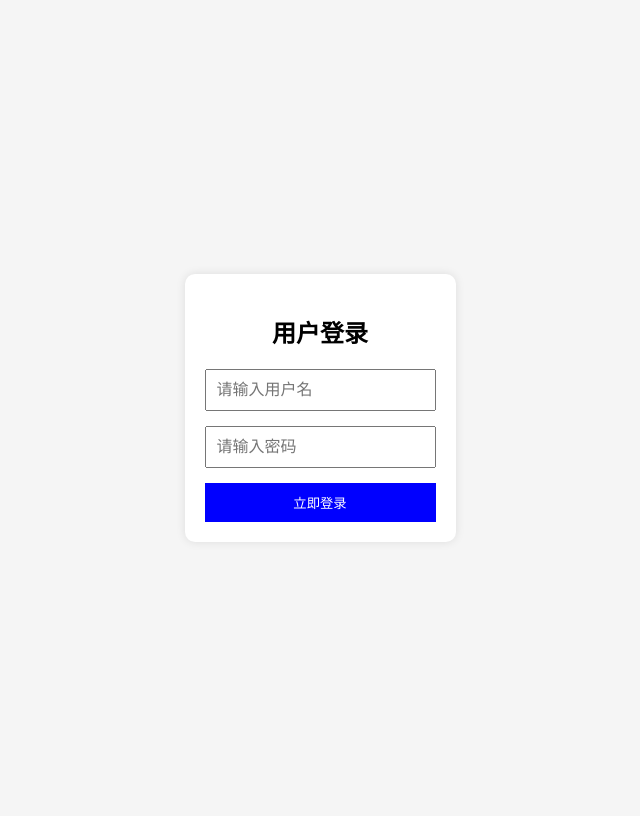
After one commit to luoxiafeng/autoDaka, a Flask app: page /login in a window 1280 px wide. The commit adds this page. Shown: the whole page, without its empty margins (320-960 px from the left). Run offline with Flask 3, Linux system fonts and the light colour scheme.

Commit message:
login ok home ok

```diff
--- a/app.py
+++ b/app.py
@@ -1,12 +1,69 @@
-from flask import Flask, render_template
+from flask import Flask, render_template, request, redirect, url_for, session, flash
+import sqlite3
 
 app = Flask(__name__)
+app.secret_key = 'your_secret_key'
+
+# 数据库连接函数
+def get_user(username):
+    conn = sqlite3.connect('user_auth.db')
+    cursor = conn.cursor()
+    cursor.execute('SELECT * FROM users WHERE username=?', (username,))
+    user = cursor.fetchone()
+    conn.close()
+    return user
+
+# 初始化数据库
+def init_db():
+    conn = sqlite3.connect('user_auth.db')
+    cursor = conn.cursor()
+    cursor.execute('''
+        CREATE TABLE IF NOT EXISTS users (
+            id INTEGER PRIMARY KEY AUTOINCREMENT,
+            username TEXT NOT NULL,
+            password TEXT NOT NULL,
+            user_type TEXT NOT NULL
+        )
+    ''')
+    # 插入管理员账号
+    cursor.execute('SELECT * FROM users WHERE username=?', ('admin',))
+    if cursor.fetchone() is None:
+        cursor.execute('INSERT INTO users (username, password, user_type) VALUES (?, ?, ?)',
+                       ('admin', 'admin456@@', '管理员'))
+    conn.commit()
+    conn.close()
+
+# 登录页面路由
+@app.route('/login', methods=['GET', 'POST'])
+def login():
+    if request.method == 'POST':
+        username = request.form['username']
+        password = request.form['password']
+
+        user = get_user(username)
+
+        if user and user[2] == password:  # 密码验证
+            session['username'] = username
+            session['user_type'] = user[3]
+            return redirect(url_for('home'))
+        else:
+            flash('用户名或密码错误')
+
+    return render_template('login.html')
 
 @app.route('/')
 def home():
-    return render_template('home.html', title='首页')
+    if 'username' in session:
+        return render_template('home.html', title='首页', username=session['username'])
+    return redirect(url_for('login'))
 
-# Other routes can be added here for different pages
+# 退出路由
+@app.route('/logout')
+def logout():
+    session.pop('username', None)
+    return redirect(url_for('login'))
 
+# 启动应用前初始化数据库
 if __name__ == '__main__':
+    init_db()
     app.run(debug=True)
--- /dev/null
+++ b/templates/login.html
@@ -0,0 +1,53 @@
+<!DOCTYPE html>
+<html lang="en">
+<head>
+    <meta charset="UTF-8">
+    <meta name="viewport" content="width=device-width, initial-scale=1.0">
+    <title>登录</title>
+    <style>
+        body {
+            display: flex;
+            justify-content: center;
+            align-items: center;
+            height: 100vh;
+            background-color: #f5f5f5;
+        }
+        .login-container {
+            background-color: white;
+            padding: 20px;
+            border-radius: 10px;
+            box-shadow: 0 0 10px rgba(0, 0, 0, 0.1);
+        }
+        .login-container h2 {
+            text-align: center;
+            margin-bottom: 20px;
+        }
+        .login-container form {
+            display: flex;
+            flex-direction: column;
+        }
+        .login-container form input {
+            margin-bottom: 15px;
+            padding: 10px;
+            font-size: 16px;
+        }
+        .login-container form button {
+            padding: 10px;
+            background-color: blue;
+            color: white;
+            border: none;
+            cursor: pointer;
+        }
+    </style>
+</head>
+<body>
+    <div class="login-container">
+        <h2>用户登录</h2>
+        <form method="POST">
+            <input type="text" name="username" placeholder="请输入用户名" required>
+            <input type="password" name="password" placeholder="请输入密码" required>
+            <button type="submit">立即登录</button>
+        </form>
+    </div>
+</body>
+</html>
```
Also changed, not shown: static/css/style.css (+4 -11 lines), user_auth.db (added).
